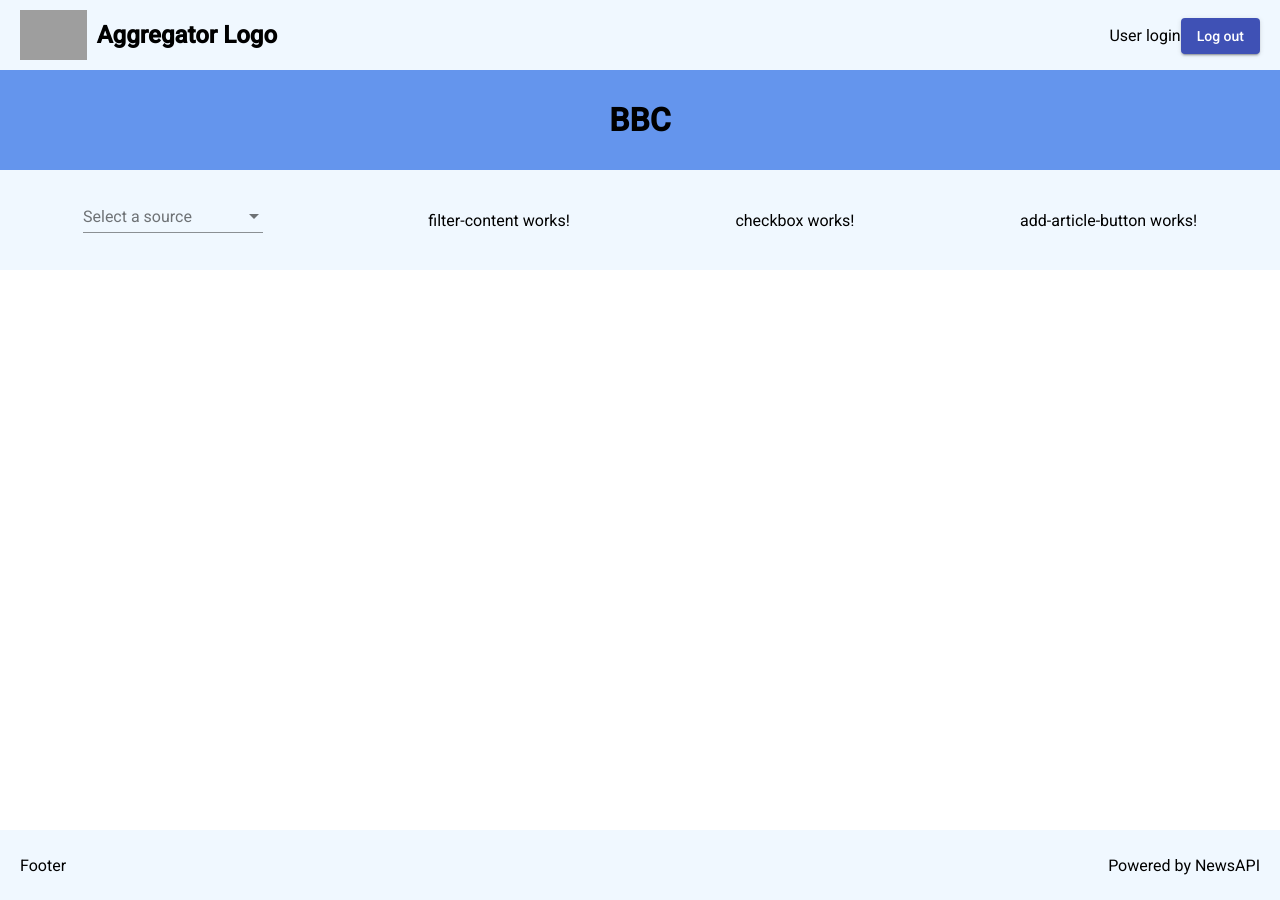
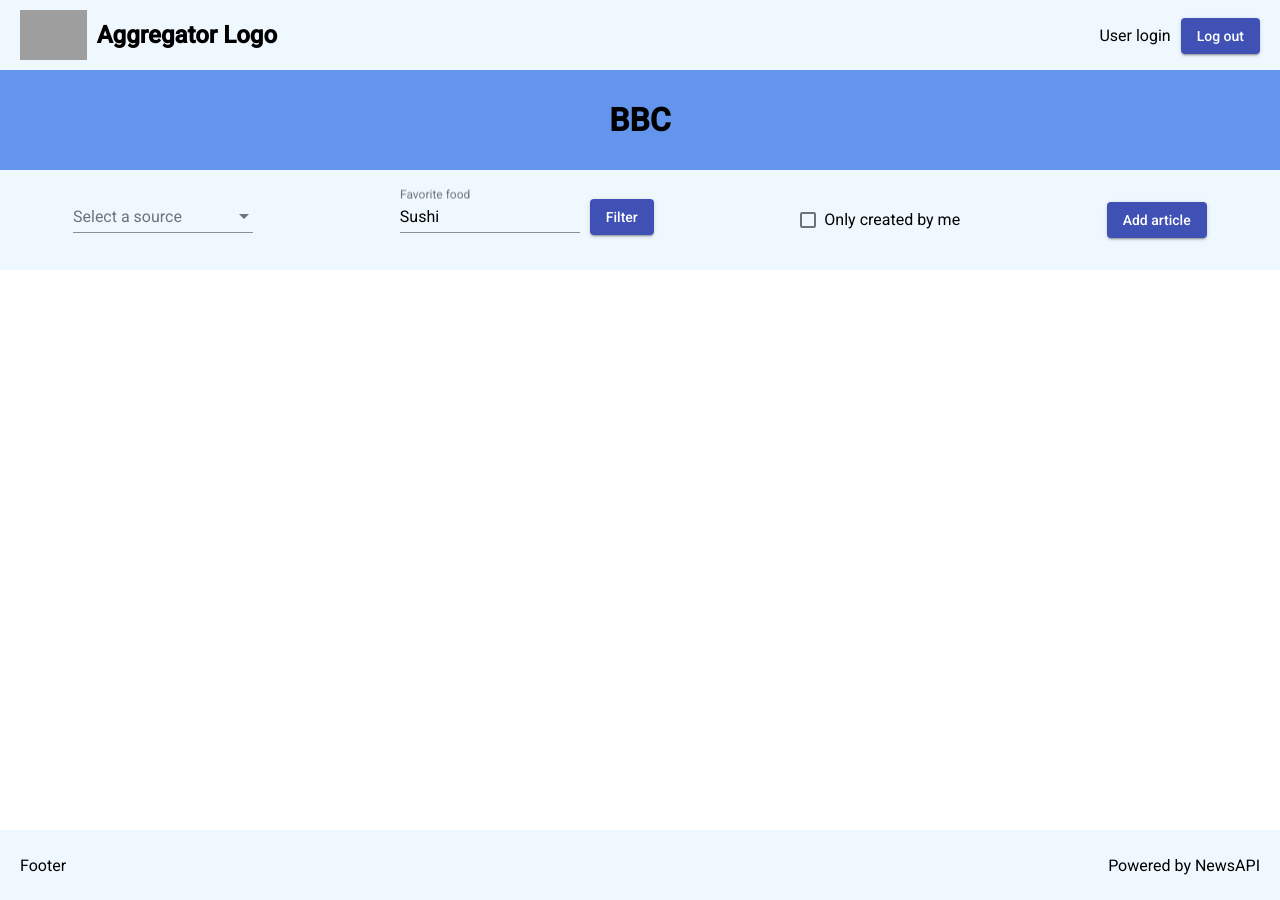
Before and after one commit to AngryIvan/fc-homework-4, an Angular app: page / in a window 1280 px wide. Built offline with nearby package versions, Linux system fonts and the light colour scheme; grey boxes are pictures that could not be loaded.

Commit message:
add content settings

```diff
--- a/src/app/app.module.ts
+++ b/src/app/app.module.ts
@@ -21,6 +21,7 @@ import { HeaderLogoComponent } from './components/header/header-logo/header-logo
 import { MatButtonModule } from '@angular/material/button';
 import { MatSelectModule } from '@angular/material/select';
 import { MatInputModule } from '@angular/material/input';
+import { MatCheckboxModule } from '@angular/material/checkbox';
 
 const COMPONENTS = [
   AppComponent,
@@ -42,7 +43,8 @@ const COMPONENTS = [
 const MAT_IMPORTS = [
   MatButtonModule,
   MatSelectModule,
-  MatInputModule
+  MatInputModule,
+  MatCheckboxModule
 ]
 @NgModule({
   declarations: [
--- a/src/app/components/content-settings/add-article-button/add-article-button.component.html
+++ b/src/app/components/content-settings/add-article-button/add-article-button.component.html
@@ -1 +1 @@
-<p>add-article-button works!</p>
+<button mat-raised-button color="primary">Add article</button>
--- a/src/app/components/content-settings/checkbox/checkbox.component.html
+++ b/src/app/components/content-settings/checkbox/checkbox.component.html
@@ -1 +1,8 @@
-<p>checkbox works!</p>
+<mat-checkbox
+    class="example-margin"
+    [(checked)]="checked"
+    [(indeterminate)]="indeterminate"
+    [labelPosition]="labelPosition"
+    [disabled]="disabled">
+  Only created by me
+</mat-checkbox>
--- a/src/app/components/content-settings/checkbox/checkbox.component.ts
+++ b/src/app/components/content-settings/checkbox/checkbox.component.ts
@@ -7,6 +7,11 @@ import { Component, OnInit } from '@angular/core';
 })
 export class CheckboxComponent implements OnInit {
 
+  checked = false;
+  indeterminate = false;
+  labelPosition = 'after';
+  disabled = false;
+
   constructor() { }
 
   ngOnInit() {
--- a/src/app/components/content-settings/filter-content/filter-content.component.html
+++ b/src/app/components/content-settings/filter-content/filter-content.component.html
@@ -1 +1,4 @@
-<p>filter-content works!</p>
+<mat-form-field class="example-full-width">
+  <input matInput placeholder="Favorite food" value="Sushi">
+</mat-form-field>
+<button mat-raised-button color="primary">Filter</button>
--- a/src/app/components/content-settings/filter-content/filter-content.component.scss
+++ b/src/app/components/content-settings/filter-content/filter-content.component.scss
@@ -0,0 +1,3 @@
+:host > mat-form-field {
+  padding-right: 10px;
+}
--- a/src/app/components/header/login-button/login-button.component.scss
+++ b/src/app/components/header/login-button/login-button.component.scss
@@ -1,3 +1,7 @@
-:host > * {
+* {
   display: inline-block;
 }
+
+p {
+  padding-right: 10px;
+}
--- a/src/index.html
+++ b/src/index.html
@@ -2,7 +2,7 @@
 <html lang="en">
 <head>
   <meta charset="utf-8">
-  <title>Fc</title>
+  <title>FC Homework</title>
   <base href="/">
   <meta name="viewport" content="width=device-width, initial-scale=1">
   <link rel="icon" type="image/x-icon" href="favicon.ico">
```
